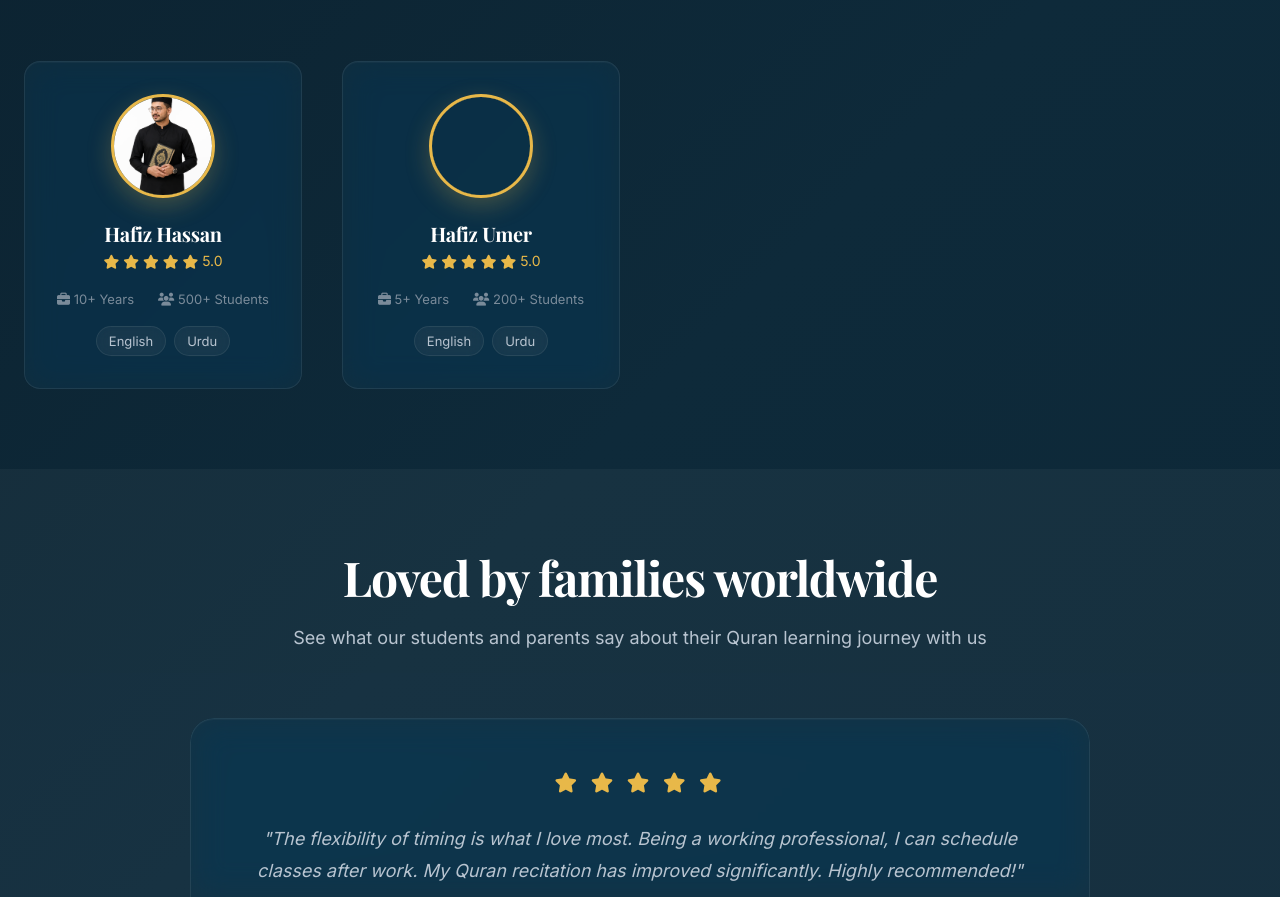
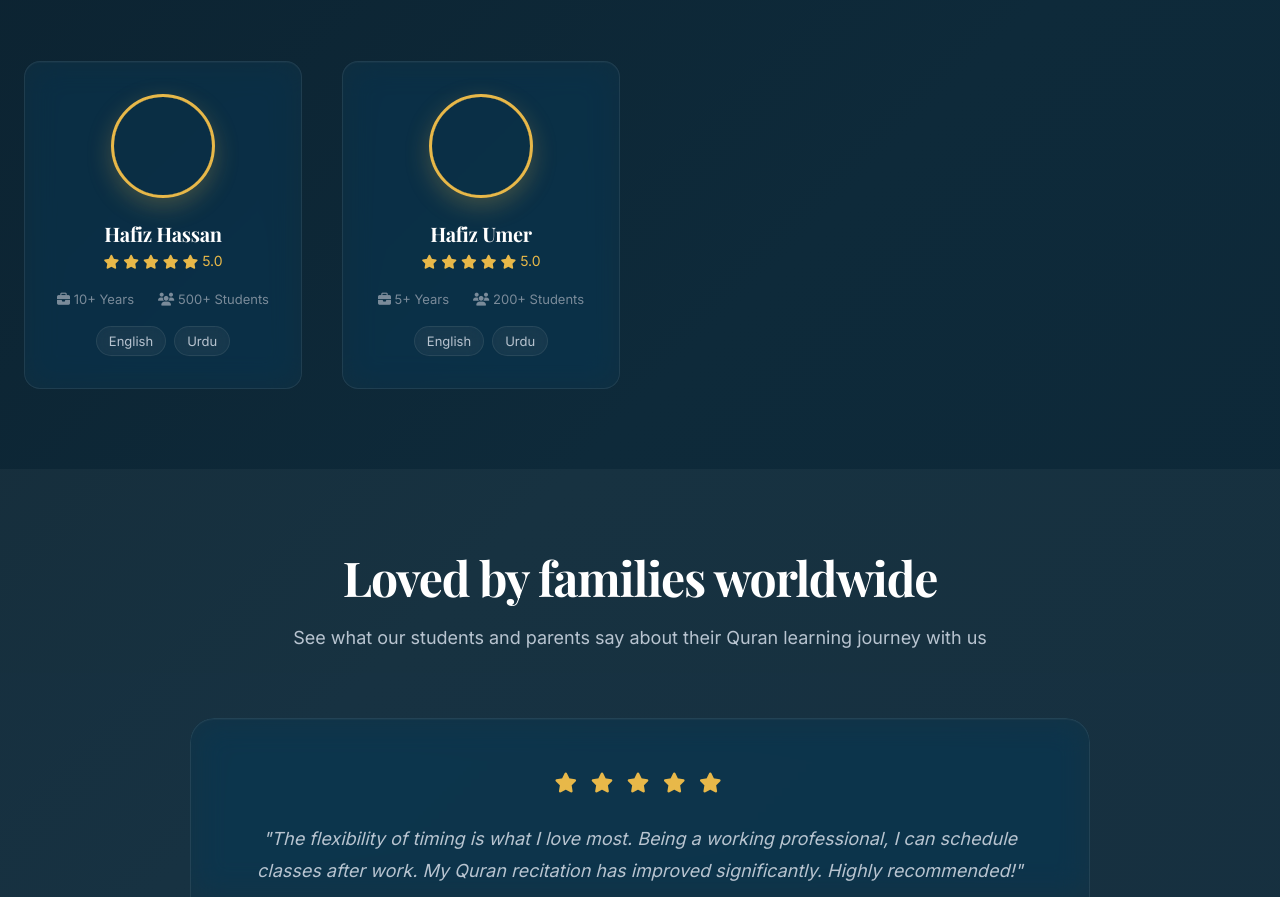
Before and after one commit to hassan8408/alquranacademy, a website: page public/index.html in a window 1280 px wide. Shown: the part 2630-3527 px from the top of the page. Drawn offline with nearby package versions, Linux system fonts and the light colour scheme.

Commit message:
Update index.html

```diff
--- a/public/index.html
+++ b/public/index.html
@@ -2211,7 +2211,7 @@ a:focus-visible {
     <div class="tutors-grid">
       <div class="tutor-card observe stagger-1">
         <div class="tutor-avatar">
-          <img src="./assets/ChatGPT Image May 19, 2026, 12_24_23 PM.png" alt="Ustadh Ahmed Hassan, experienced Quran tutor">
+          <!-- <img src="./assets/ChatGPT Image May 19, 2026, 12_24_23 PM.png" alt="Ustadh Ahmed Hassan, experienced Quran tutor"> -->
         </div>
         <h3>Hafiz Hassan</h3>
         <div class="tutor-rating" aria-label="5 star rating">
```
